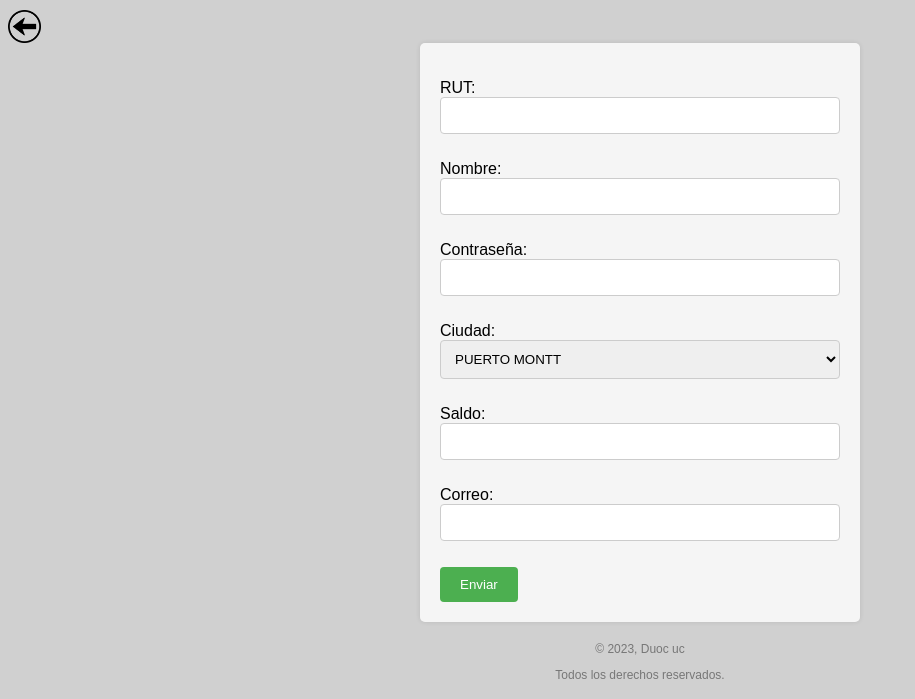
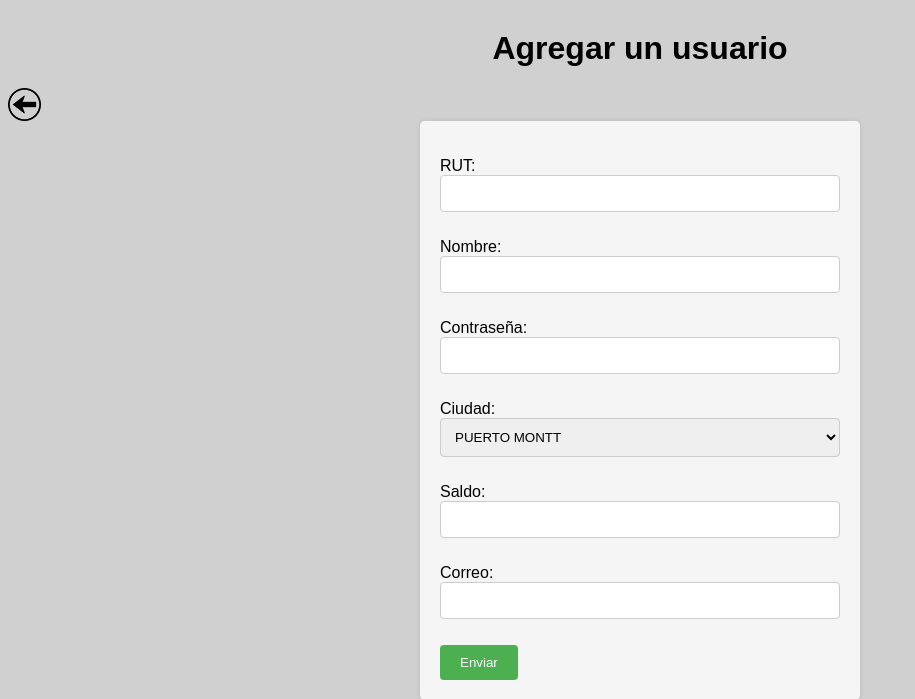
Before and after one commit to standMaldonado/CasinosDuoc, a Django app: page /usuarios/agregaruser/ in a window 1280 px wide. Shown: the top 699 px of the page, without its empty margins (0-915 px from the left). Run offline with Django 4.2, Linux system fonts and the light colour scheme; data comes from the database, SQL or seed files in the repository.

Commit message:
acomodacion de titulos

```diff
--- a/usuarios/static/styles/agregar.css
+++ b/usuarios/static/styles/agregar.css
@@ -80,3 +80,7 @@ body {
     border-radius: 5px;
     box-shadow: 0 0 5px rgba(0, 0, 0, 0.1);
   }
+  h1 {
+    text-align: center;
+    margin-top: 30px;
+  }
--- a/usuarios/static/styles/eliminar.css
+++ b/usuarios/static/styles/eliminar.css
@@ -57,3 +57,7 @@ body {
     border-radius: 5px;
     box-shadow: 0 0 5px rgba(0, 0, 0, 0.1);
   }
+  h1 {
+    text-align: center;
+    margin-top: 30px;
+  }
--- a/usuarios/templates/agregaruser.html
+++ b/usuarios/templates/agregaruser.html
@@ -8,6 +8,7 @@
     <link rel="stylesheet" href="{% static 'styles/agregar.css'%}">
 </head>
 <body>
+    <h1>Agregar un usuario</h1>
     <a href="{% url 'Casino:index'%}?nom=admin&con=admin" class="volver" style="background-image: url({% static 'images/volver.png' %});"></a>
     <form action="../agregaruser/" method="post">
         {% csrf_token %}
--- a/usuarios/templates/eliminaruser.html
+++ b/usuarios/templates/eliminaruser.html
@@ -13,7 +13,9 @@
     </script>
 </head>
 <body>
+
     <a href="{% url 'Casino:index'%}?nom=admin&con=admin" class="volver" style="background-image: url({% static 'images/volver.png' %});"></a>
+    <h1>Eliminar un usuario</h1>
     <form action="../eliminaruser/" method="post">
         {% csrf_token %}
 
--- a/usuarios/templates/modificaruser.html
+++ b/usuarios/templates/modificaruser.html
@@ -8,9 +8,9 @@
     <link rel="stylesheet" href="{% static 'styles/modificar.css'%}">
 </head>
 <body>
+
+    <a href="{% url 'Casino:index'%}?nom=admin&con=admin" class="volver" style="background-image: url('{% static 'images/volver.png' %}');"></a>
     <h1>Modificar datos de un usuario</h1>
-    <a href="{% url 'Casino:index'%}?nom=admin&con=admin" class="volver" style="background-image: url('{% static 'images/volver.png' %}');"></a>
-
     <form action="../modificaruser/" method="post" onsubmit="submitForm(event)">
         {% csrf_token %}
 
```
